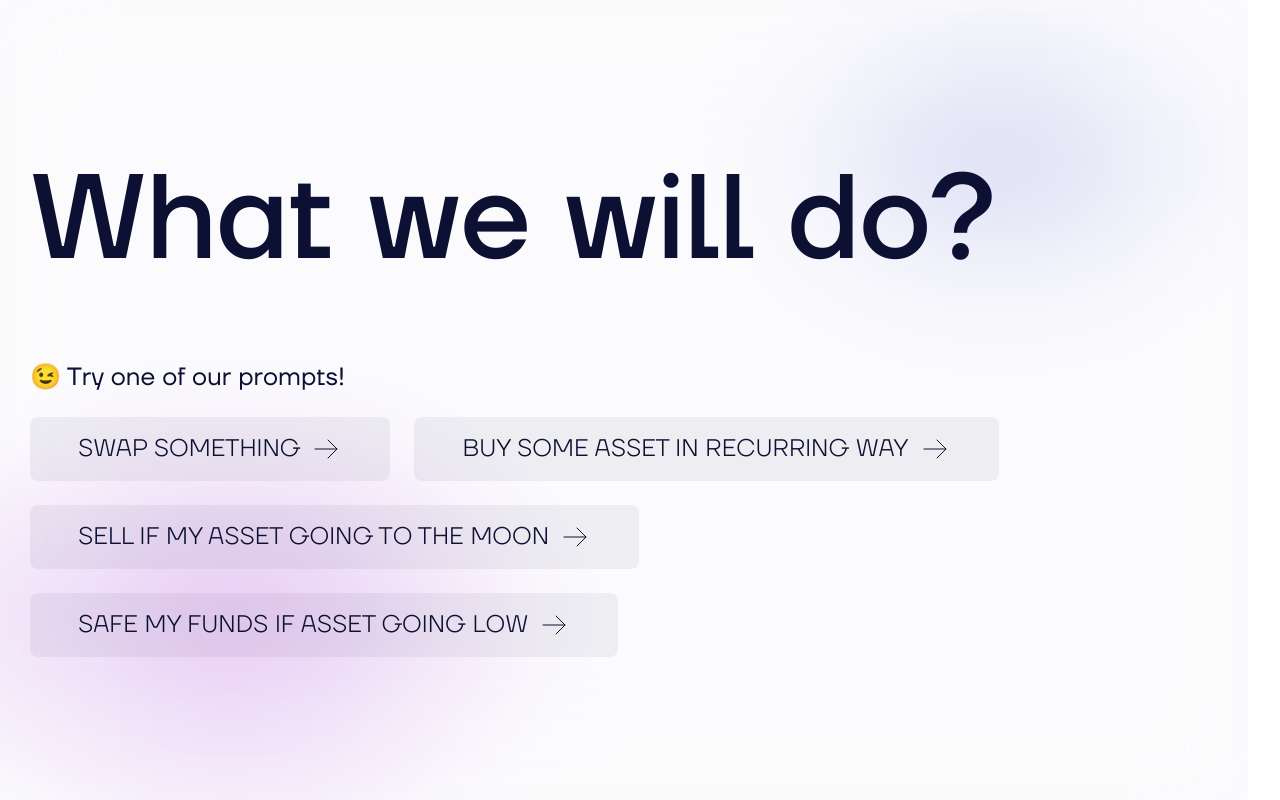
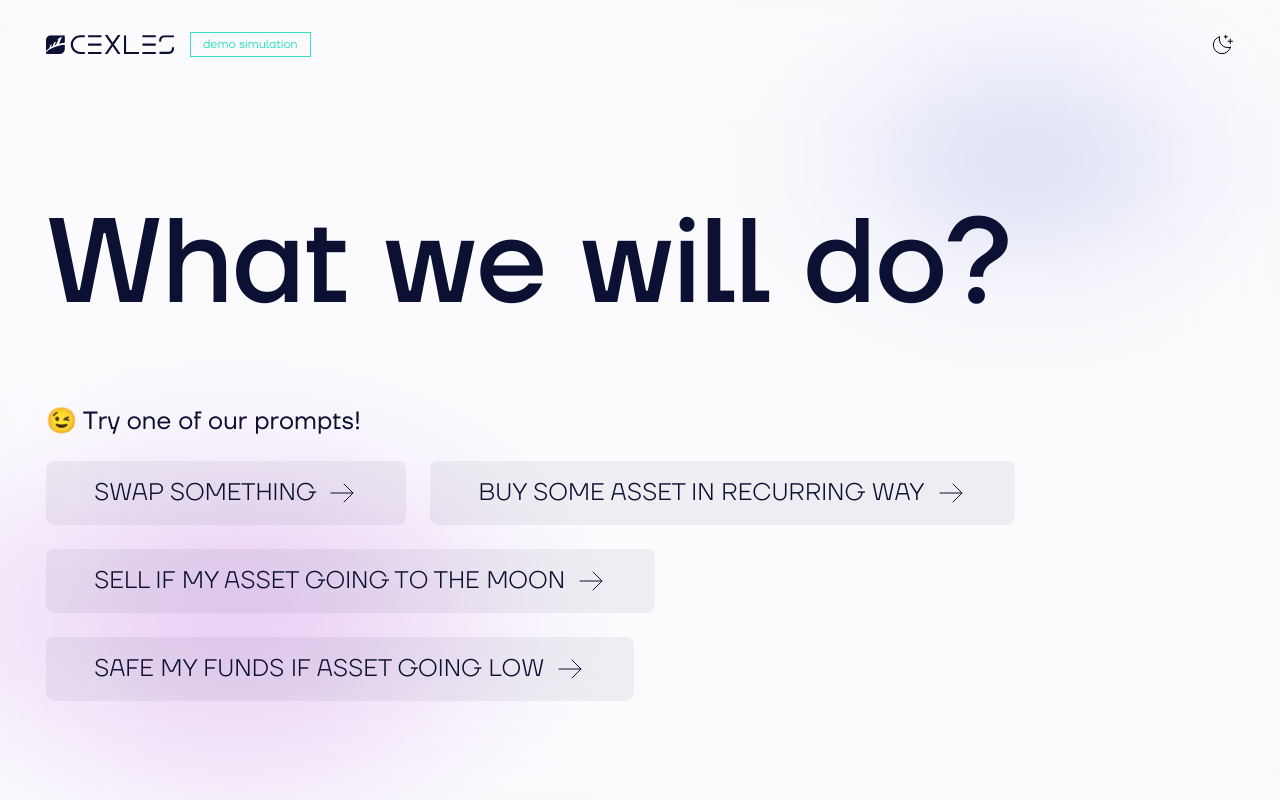
Before and after one commit to cexles/demo-frontend, a Next.js app: page / in a window 1280 px wide. Built offline with nearby package versions, Linux system fonts and the light colour scheme.

Commit message:
feat: header with theme changer

```diff
--- a/src/app/page.tsx
+++ b/src/app/page.tsx
@@ -1,12 +1,13 @@
-'use client';
+import Link from 'next/link';
+import LayoutHeader from '@/widgets/LayoutHeader/LayoutHeader';
 
-import Link from 'next/link';
 import styles from './styles.module.scss';
 
 export default function Index() {
   return (
     <div className={styles.page}>
       <div className={styles.container}>
+        <LayoutHeader />
         <main className={styles.main}>
           <h1 className={styles.title}>What we will do?</h1>
           <p className={styles.subtitle}>😉 Try one of our prompts!</p>
--- a/src/app/styles.module.scss
+++ b/src/app/styles.module.scss
@@ -3,6 +3,7 @@
 
 .page {
   min-height: 100%;
+  min-width: 100%;
   display: flex;
   background: var(--welcome-page-background);
 }
--- a/src/appLayer/context/ThemeContext.ts
+++ b/src/appLayer/context/ThemeContext.ts
@@ -1,5 +1,5 @@
 import { createContext } from 'react';
 
-const ThemeContext = createContext('light');
+const ThemeContext = createContext({});
 
 export default ThemeContext;
--- a/src/appLayer/index.scss
+++ b/src/appLayer/index.scss
@@ -21,9 +21,6 @@ body {
   position: relative;
 }
 
-html[data-theme='dark'] body {
-  background: #8790dd;
-}
 html[data-theme='dark'] {
   --text-color: #ffffff;
 
--- a/src/appLayer/providers/Providers.tsx
+++ b/src/appLayer/providers/Providers.tsx
@@ -1,6 +1,7 @@
 'use client';
 
 import React from 'react';
+
 import ThemeProvider from '@/appLayer/providers/ThemeProvider';
 
 function Providers({ children }: { children: React.ReactNode }) {
--- a/src/appLayer/providers/ThemeProvider.tsx
+++ b/src/appLayer/providers/ThemeProvider.tsx
@@ -1,11 +1,29 @@
-import React from 'react';
+'use client';
+
+import React, { useLayoutEffect, useState } from 'react';
+
 import ThemeContext from '@/appLayer/context/ThemeContext';
-import useTheme from '@/shared/lib/theme/useTheme';
 
 function ThemeProvider({ children }: { children: React.ReactNode }) {
-  const { theme } = useTheme();
+  const [theme, setTheme] = useState(localStorage.getItem('app-theme') || 'light');
 
-  return <ThemeContext.Provider value={theme}>{children}</ThemeContext.Provider>;
+  const handleChangeTheme = () => {
+    if (theme === 'light') {
+      setTheme('dark');
+    } else {
+      setTheme('light');
+    }
+  };
+
+  useLayoutEffect(() => {
+    document.documentElement.setAttribute('data-theme', theme);
+    localStorage.setItem('app-theme', theme);
+  }, [theme]);
+
+  return (
+    // eslint-disable-next-line react/jsx-no-constructed-context-values
+    <ThemeContext.Provider value={{ theme, handleChangeTheme }}>{children}</ThemeContext.Provider>
+  );
 }
 
 export default ThemeProvider;
--- /dev/null
+++ b/src/features/theme/ChangeTheme/ui/ChangeTheme.module.scss
@@ -0,0 +1,19 @@
+@import './src/appLayer/styles/colors';
+@import './src/appLayer/styles/breakpoints';
+
+.button {
+  width: 24px;
+  height: 24px;
+  justify-self: end;
+  transition: 0.4s;
+  cursor: pointer;
+
+  &:hover {
+    opacity: 0.4;
+  }
+
+  @include mobile {
+    width: 20px;
+    height: 20px;
+  }
+}
--- /dev/null
+++ b/src/features/theme/ChangeTheme/ui/ChangeTheme.tsx
@@ -0,0 +1,25 @@
+'use client';
+
+import React, { useContext } from 'react';
+import Image from 'next/image';
+
+import ThemeContext from '@/appLayer/context/ThemeContext';
+
+import ChangeThemeStyles from './ChangeTheme.module.scss';
+
+function ChangeTheme() {
+  const { theme, handleChangeTheme } = useContext(ThemeContext);
+
+  return (
+    <button type="button" className={ChangeThemeStyles.button} onClick={handleChangeTheme}>
+      <Image
+        src={theme === 'light' ? '/icons/MoonStars.svg' : '/icons/sun.svg'}
+        alt="Switch theme"
+        width={24}
+        height={24}
+      />
+    </button>
+  );
+}
+
+export default ChangeTheme;
--- a/src/shared/lib/theme/useTheme.ts
+++ /dev/null
@@ -1,19 +0,0 @@
-'use client';
-
-import { useLayoutEffect, useState } from 'react';
-
-const isDarkTheme = window?.matchMedia('(prefers-color-scheme: dark)').matches;
-const defaultTheme = isDarkTheme ? 'dark' : 'light';
-
-const useTheme = () => {
-  const [theme, setTheme] = useState(localStorage.getItem('app-theme') || defaultTheme);
-
-  useLayoutEffect(() => {
-    document.documentElement.setAttribute('data-theme', theme);
-    localStorage.setItem('app-theme', theme);
-  }, [theme]);
-
-  return { theme, setTheme };
-};
-
-export default useTheme;
--- /dev/null
+++ b/src/widgets/LayoutHeader/LayoutHeader.module.scss
@@ -0,0 +1,51 @@
+@import './src/appLayer/styles/colors';
+@import './src/appLayer/styles/breakpoints';
+
+.header {
+  max-width: 1248px;
+  width: 100%;
+  padding-top: 32px;
+  padding-bottom: 32px;
+  margin: 0 auto;
+  display: grid;
+  grid-template-columns: auto auto 1fr;
+  align-items: center;
+
+  @media (max-width: 1348px) {
+    padding-right: 30px;
+    padding-left: 30px;
+  }
+
+  @include mobile {
+    padding-right: 16px;
+    padding-left: 16px;
+  }
+}
+
+.logo {
+  margin-right: 16px;
+
+  @include mobile {
+    margin-right: 8px;
+    width: 92px;
+  }
+}
+
+.link {
+  padding: 4px 12px;
+  color: $neon;
+  border: 1px solid $neon;
+  font-size: 12px;
+  line-height: 15px;
+  transition: 0.4s;
+
+  &:hover {
+    opacity: 0.4;
+  }
+
+  @include mobile {
+    padding: 2px 8px;
+    font-size: 9px;
+    line-height: 12px;
+  }
+}
--- /dev/null
+++ b/src/widgets/LayoutHeader/LayoutHeader.tsx
@@ -0,0 +1,32 @@
+'use client';
+
+import { useContext } from 'react';
+import Link from 'next/link';
+import Image from 'next/image';
+
+import ChangeTheme from '@/features/theme/ChangeTheme/ui/ChangeTheme';
+import ThemeContext from '@/appLayer/context/ThemeContext';
+
+import LayoutHeaderStyles from './LayoutHeader.module.scss';
+
+function LayoutHeader() {
+  const { theme } = useContext(ThemeContext);
+
+  return (
+    <header className={LayoutHeaderStyles.header}>
+      <Image
+        className={LayoutHeaderStyles.logo}
+        src={theme === 'light' ? '/logo/logo-dark.svg' : '/logo/logo-light.svg'}
+        width={128}
+        height={21}
+        alt="Logo"
+      />
+      <Link className={LayoutHeaderStyles.link} href="/">
+        demo simulation
+      </Link>
+      <ChangeTheme />
+    </header>
+  );
+}
+
+export default LayoutHeader;
```
